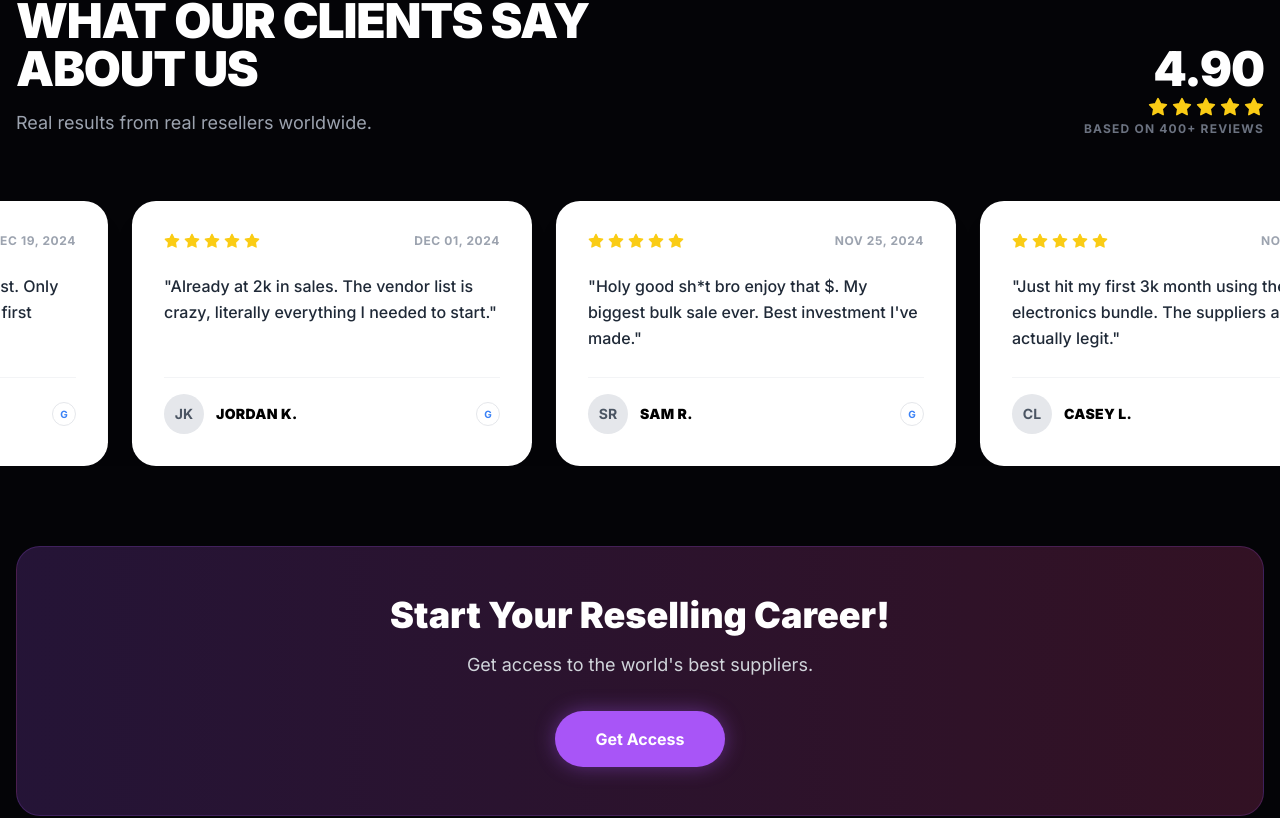
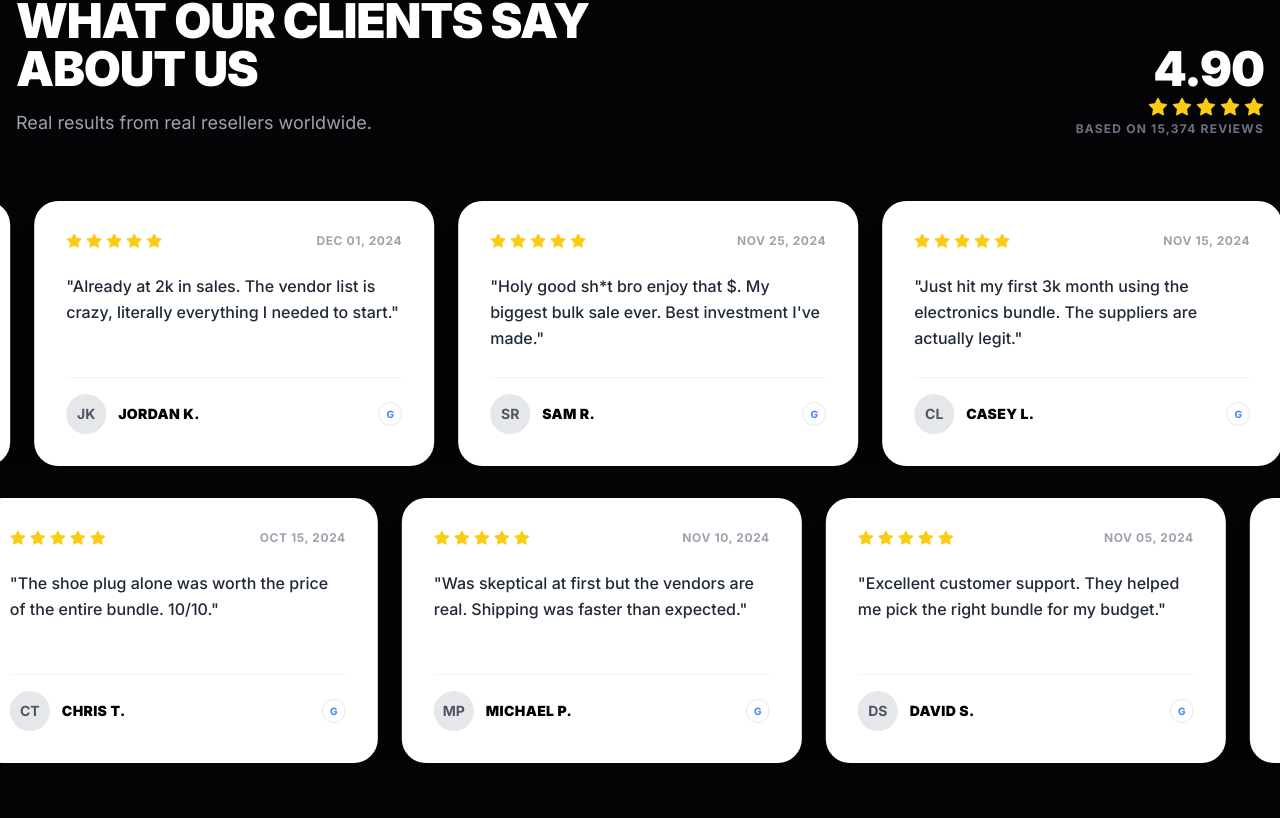
Before and after one commit to Expandingmind/Dochy, a Next.js app: page / in a window 1280 px wide. Shown: the part 5660-6478 px from the top of the page. Built offline with nearby package versions, Linux system fonts and the light colour scheme.

Commit message:
Feature: Add dual-lane opposing marquee reviews with updated count (15,374)

```diff
--- a/src/components/SocialProofSection.tsx
+++ b/src/components/SocialProofSection.tsx
@@ -37,10 +37,60 @@ const testimonials = [
     initials: "DS",
     date: "NOV 05, 2024",
     text: "Excellent customer support. They helped me pick the right bundle for my budget.",
+  },
+  {
+    user: "EMILY R.",
+    initials: "ER",
+    date: "OCT 28, 2024",
+    text: "I was hesitant, but the jewelry vendors are top notch. Margins are insane.",
+  },
+  {
+    user: "CHRIS T.",
+    initials: "CT",
+    date: "OCT 15, 2024",
+    text: "The shoe plug alone was worth the price of the entire bundle. 10/10.",
   }
 ];
 
 export function SocialProofSection() {
+  // Split testimonials into two rows for variety
+  const row1 = testimonials.slice(0, 4);
+  const row2 = testimonials.slice(4, 8);
+
+  const ReviewCard = ({ t }: { t: typeof testimonials[0] }) => (
+    <div
+      className="w-[350px] md:w-[400px] bg-white text-black rounded-3xl p-8 flex flex-col gap-6 shadow-xl flex-shrink-0"
+    >
+      {/* Top: Stars and Date */}
+      <div className="flex justify-between items-center">
+        <div className="flex gap-1">
+          {[1, 2, 3, 4, 5].map((star) => (
+            <Star key={star} className="w-4 h-4 fill-yellow-400 text-yellow-400" />
+          ))}
+        </div>
+        <span className="text-xs font-bold text-gray-400 uppercase tracking-wider">{t.date}</span>
+      </div>
+
+      {/* Middle: Text */}
+      <p className="text-gray-800 font-medium leading-relaxed min-h-[80px]">
+        &quot;{t.text}&quot;
+      </p>
+
+      {/* Bottom: User Info */}
+      <div className="flex items-center justify-between mt-auto pt-4 border-t border-gray-100">
+        <div className="flex items-center gap-3">
+          <div className="w-10 h-10 rounded-full bg-gray-200 flex items-center justify-center text-gray-600 font-bold text-sm">
+            {t.initials}
+          </div>
+          <span className="font-black text-sm uppercase tracking-wide">{t.user}</span>
+        </div>
+        <div className="w-6 h-6 rounded-full border border-gray-200 flex items-center justify-center bg-white">
+            <span className="font-bold text-[10px] text-blue-500">G</span>
+        </div>
+      </div>
+    </div>
+  );
+
   return (
     <section id="results" className="py-20 overflow-hidden border-t border-white/5 bg-black/20">
       <div className="container mx-auto px-4 mb-16">
@@ -63,48 +113,25 @@ export function SocialProofSection() {
                  <Star key={i} className="w-5 h-5 fill-yellow-400 text-yellow-400" />
                ))}
             </div>
-            <p className="text-xs font-bold text-gray-500 uppercase tracking-widest">Based on 400+ Reviews</p>
+            <p className="text-xs font-bold text-gray-500 uppercase tracking-widest">Based on 15,374 Reviews</p>
           </div>
         </div>
       </div>
 
-      {/* Reviews Auto-Scrolling Marquee */}
+      {/* Reviews Auto-Scrolling Marquee - Row 1 (Left) */}
+      <div className="w-full overflow-hidden mb-8">
+        <div className="flex gap-6 animate-marquee w-max">
+          {[...row1, ...row1, ...row1, ...row1].map((t, i) => (
+            <ReviewCard key={`row1-${i}`} t={t} />
+          ))}
+        </div>
+      </div>
+
+      {/* Reviews Auto-Scrolling Marquee - Row 2 (Right) */}
       <div className="w-full overflow-hidden">
-        <div className="flex gap-6 animate-marquee w-max">
-          {/* Duplicate testimonials to create seamless loop */}
-          {[...testimonials, ...testimonials].map((t, i) => (
-            <div
-              key={i}
-              className="w-[350px] md:w-[400px] bg-white text-black rounded-3xl p-8 flex flex-col gap-6 shadow-xl flex-shrink-0"
-            >
-              {/* Top: Stars and Date */}
-              <div className="flex justify-between items-center">
-                <div className="flex gap-1">
-                  {[1, 2, 3, 4, 5].map((star) => (
-                    <Star key={star} className="w-4 h-4 fill-yellow-400 text-yellow-400" />
-                  ))}
-                </div>
-                <span className="text-xs font-bold text-gray-400 uppercase tracking-wider">{t.date}</span>
-              </div>
-
-              {/* Middle: Text */}
-              <p className="text-gray-800 font-medium leading-relaxed min-h-[80px]">
-                &quot;{t.text}&quot;
-              </p>
-
-              {/* Bottom: User Info */}
-              <div className="flex items-center justify-between mt-auto pt-4 border-t border-gray-100">
-                <div className="flex items-center gap-3">
-                  <div className="w-10 h-10 rounded-full bg-gray-200 flex items-center justify-center text-gray-600 font-bold text-sm">
-                    {t.initials}
-                  </div>
-                  <span className="font-black text-sm uppercase tracking-wide">{t.user}</span>
-                </div>
-                <div className="w-6 h-6 rounded-full border border-gray-200 flex items-center justify-center bg-white">
-                    <span className="font-bold text-[10px] text-blue-500">G</span>
-                </div>
-              </div>
-            </div>
+        <div className="flex gap-6 animate-marquee-reverse w-max">
+          {[...row2, ...row2, ...row2, ...row2].map((t, i) => (
+            <ReviewCard key={`row2-${i}`} t={t} />
           ))}
         </div>
       </div>
--- a/tailwind.config.ts
+++ b/tailwind.config.ts
@@ -35,12 +35,17 @@ const config: Config = {
       },
       animation: {
         marquee: 'marquee 60s linear infinite',
+        'marquee-reverse': 'marqueeReverse 60s linear infinite',
         'fade-in-up': 'fadeInUp 0.5s ease-out forwards',
       },
       keyframes: {
         marquee: {
           '0%': { transform: 'translateX(0)' },
           '100%': { transform: 'translateX(-50%)' },
+        },
+        marqueeReverse: {
+          '0%': { transform: 'translateX(-50%)' },
+          '100%': { transform: 'translateX(0)' },
         },
         fadeInUp: {
           '0%': { opacity: '0', transform: 'translateY(20px)' },
```
